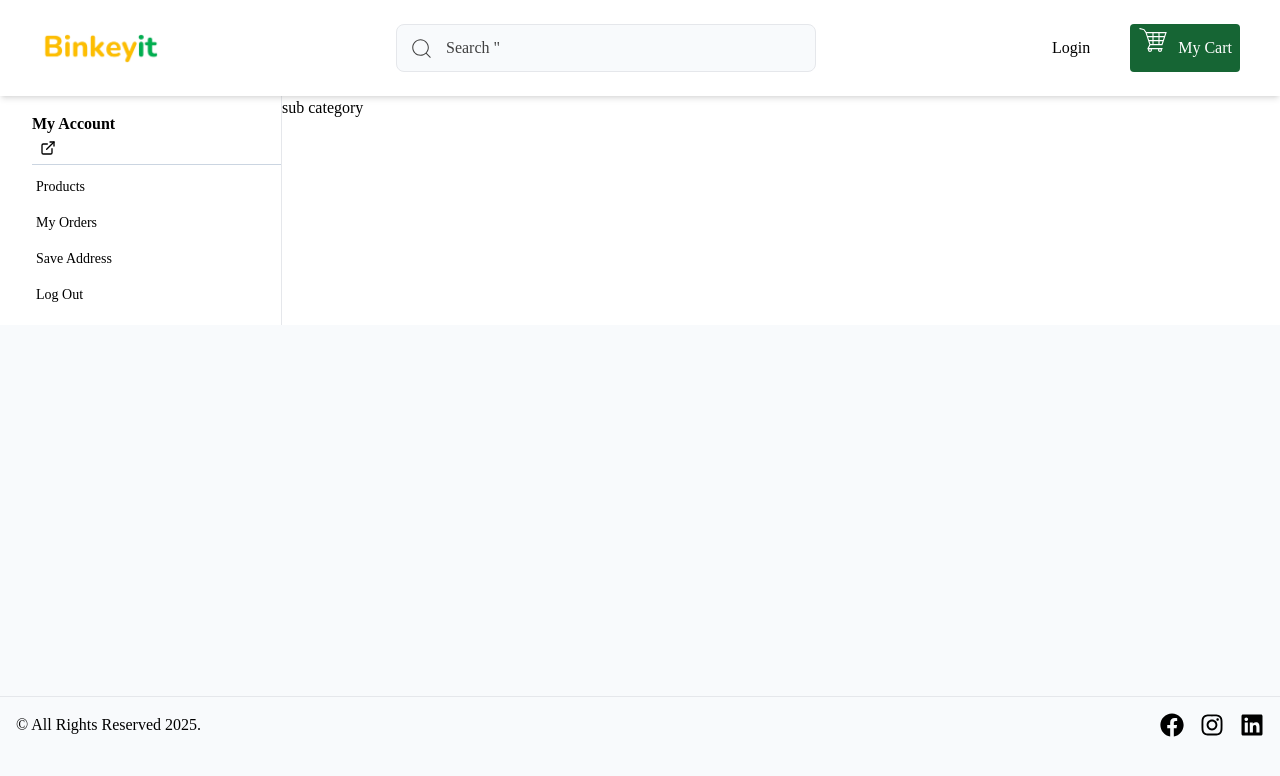
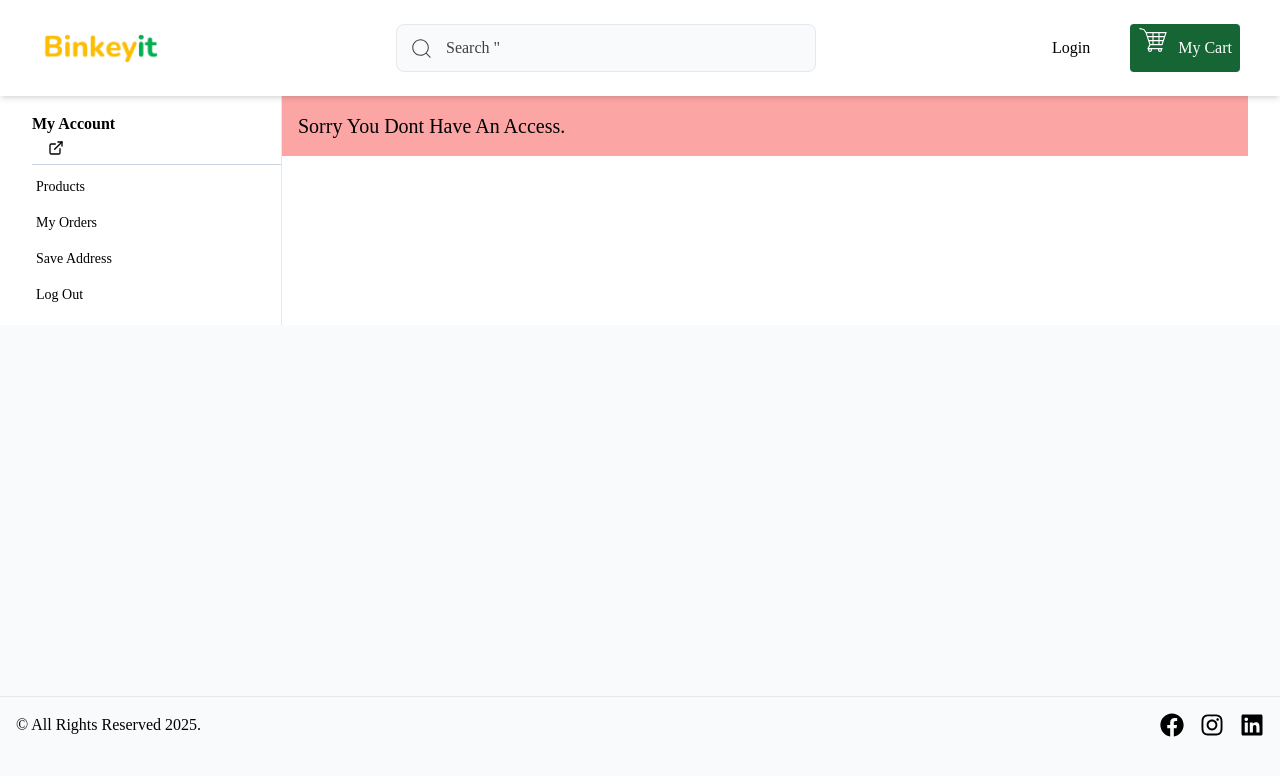
Before and after one commit to ShahzadMalik07/Blink-it, a React (Vite) app in the folder frontend/: page /dashboard/subcategory in a window 1280 px wide. Shown: the top 776 px of the page. Built offline with nearby package versions, Linux system fonts and the light colour scheme; no server answers.

Commit message:
route protected with high order component AdminAccess for admin role

```diff
--- a/frontend/src/components/UserMenu.jsx
+++ b/frontend/src/components/UserMenu.jsx
@@ -49,6 +49,7 @@ const UserMenu = ({ close }) => {
             <div className='font-semibold mb-1'>My Account</div>
             <div className='text-sm flex items-center gap-2'>
                 <span className='max-w-52 text-ellipsis line-clamp-1'>{user?.name || user?.mobile}</span>
+                <span className='text-md text-green-700'>{user?.role==="ADMIN"?"(Admin)":""}</span>
                 <Link onClick={handleClose} to={"/dashboard/profile"} className='hover:text-primary-100' ><FiExternalLink size={16} /></Link>
             </div>
             <Divider />
--- /dev/null
+++ b/frontend/src/layouts/AdminAccess.jsx
@@ -0,0 +1,17 @@
+import React from 'react'
+import { useSelector } from 'react-redux'
+import isAdmin from '../utils/Admin'
+
+function AdminAccess({children}) {
+    const user = useSelector(sotre => sotre.user)
+
+  return (
+    <div>
+      {
+        isAdmin(user.role)? children : <p className='bg-red-300 p-4 text-xl'>Sorry You Dont Have An Access.</p>
+      }
+    </div>
+  )
+}
+
+export default AdminAccess
```
Also changed, not shown: frontend/src/routes/index.jsx (+20 -19 lines).
